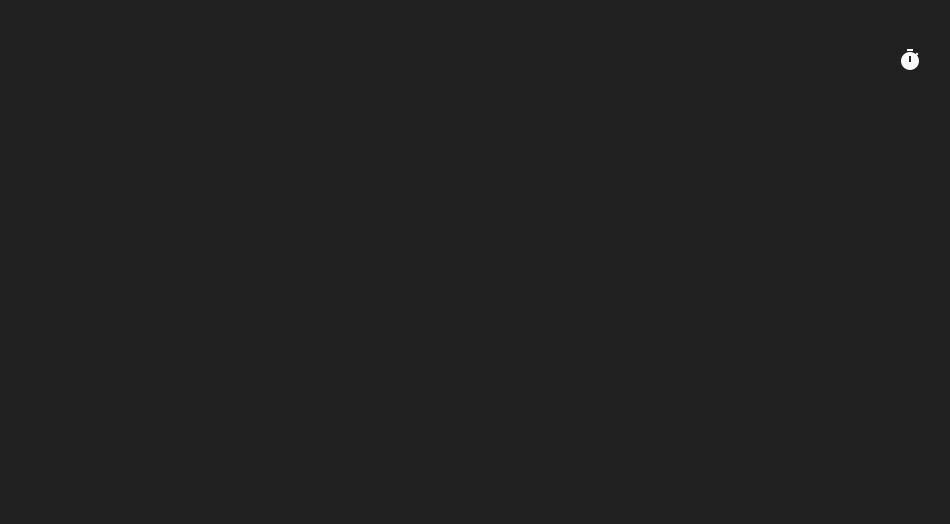
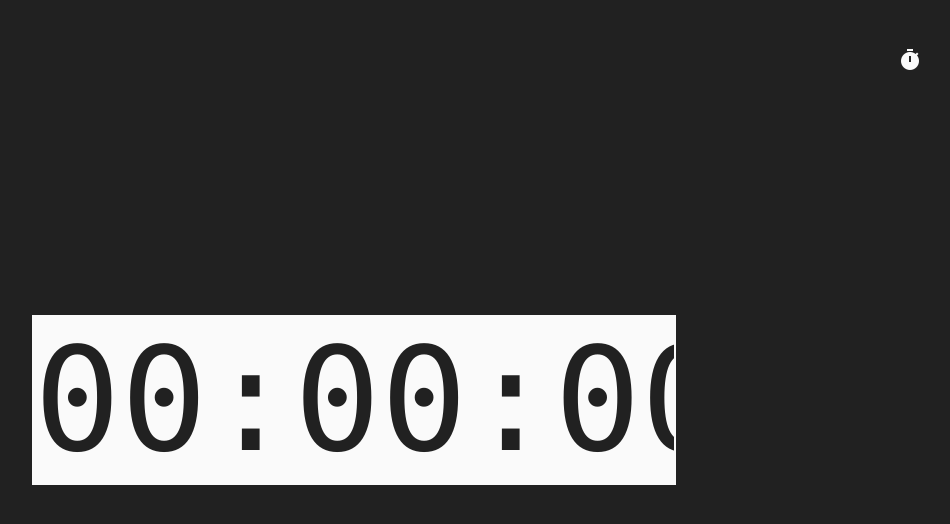
Before and after one commit to Kinetix-Lee/time, a Vue app: page / in a window 1280 px wide. Both pictures are taken after a click on the button "schedule". Shown: the top 524 px of the page, without its empty margins (286-1236 px from the left). Built offline with nearby package versions, Linux system fonts and the light colour scheme.

Commit message:
实现 Countdown 输入框（包含格式验证机制）

```diff
--- a/src/App.vue
+++ b/src/App.vue
@@ -1,8 +1,10 @@
 <template>
   <SettingsButton />
   <div class="container">
-    <Clock />
-    <Countdown />
+    <div class="display">
+      <Clock />
+      <Countdown />
+    </div>
   </div>
 </template>
 
@@ -43,6 +45,8 @@ export default {
 }
 .display {
   font-size: 15rem;
+}
+* {
   font-family: Consolas, Helvetica, sans-serif;
 }
 </style>
--- a/src/components/Clock.vue
+++ b/src/components/Clock.vue
@@ -1,6 +1,5 @@
 <template>
-  <div id="clock" class="display"
-    :style="{ display: $store.state.onClock ? 'block' : 'none' }">
+  <div id="clock" :style="{ display: $store.state.onClock ? 'block' : 'none' }">
     {{ $store.state.time }}
   </div>
 </template>
--- a/src/components/Countdown.vue
+++ b/src/components/Countdown.vue
@@ -1,7 +1,32 @@
 <template>
-  <div id="countdown" class="display"
-    :style="{ display: !$store.state.onClock ? 'block' : 'none' }">
-  <!-- {{ $store.state.countdown }} -->
-  <!-- <input type="text" v-model="time" placeholder="00:00:00"> -->
-  </div>
+  <input id="countdown"
+    :style="{ display: !$store.state.onClock?'block':'none', 'background-color': countdownValue?'#fafafa':'#ef5350', 'color': countdownValue?'#212121':'#fafafa' }"
+    @input="countdownCheckInput"
+    type="text" v-model="countdownInput" placeholder="00:00:00">
 </template>
+<style>
+#countdown {
+  border: none;
+  font-size: 9rem;
+  width: 40rem;
+}
+</style>
+<script>
+export default {
+  name: 'Countdown',
+  data() {
+    return {
+      countdownInput: '00:00:00',
+      countdownValue: '00:00:00'
+    }
+  },
+  methods: {
+    countdownCheckInput() {
+      console.log(this.countdownInput.match(/^[\d+]+:[0-5]?[0-9]:[0-5]?[0-9]$/));
+      if (this.countdownInput === '') return (this.countdownValue = '00:00:00')
+      else if (this.countdownInput.match(/^[\d+]+:[0-5]?[0-9]:[0-5]?[0-9]$/)) return (this.countdownValue = this.countdownInput)
+      else return (this.countdownValue = false)
+    }
+  }
+}
+</script>
```
